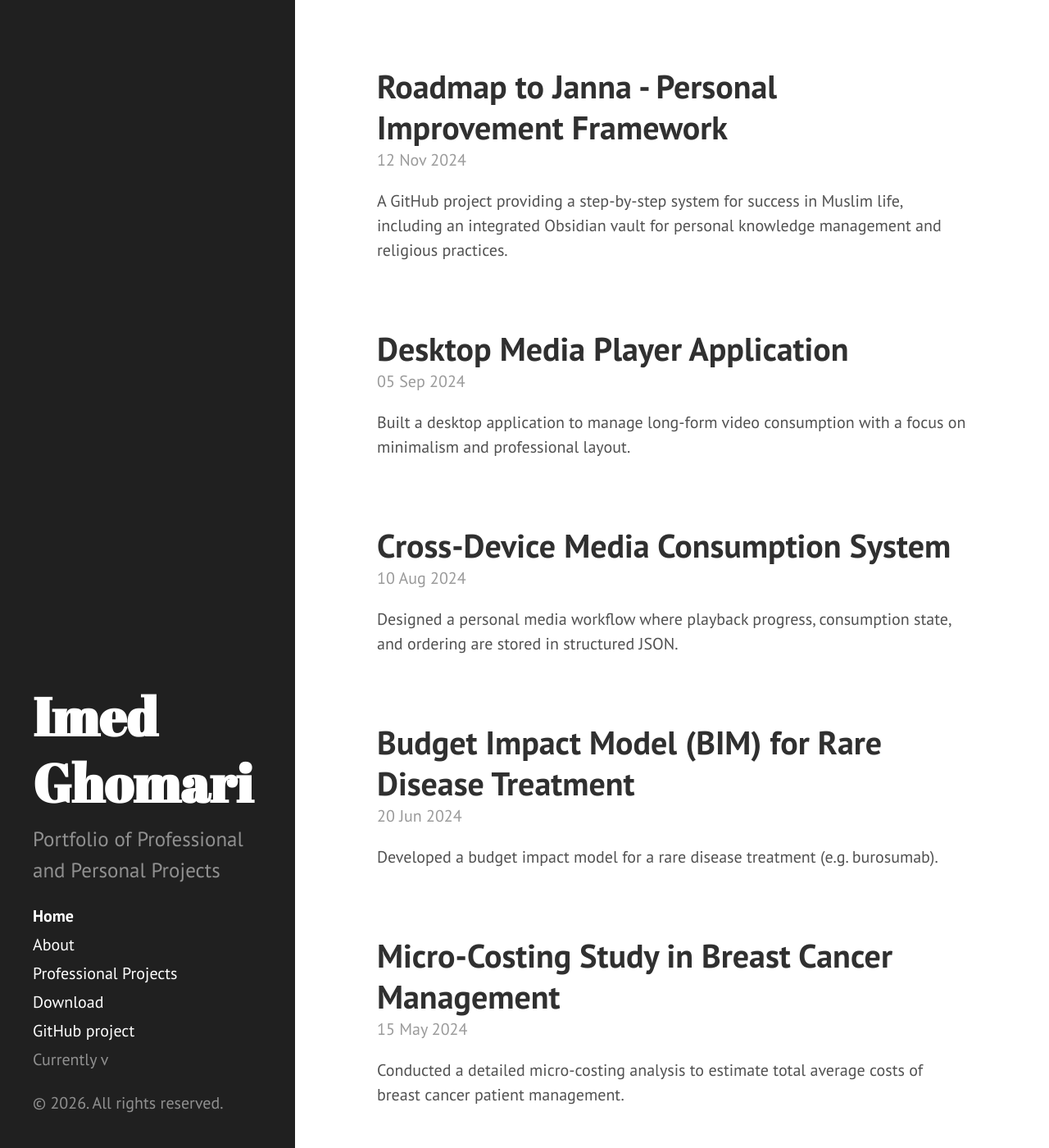
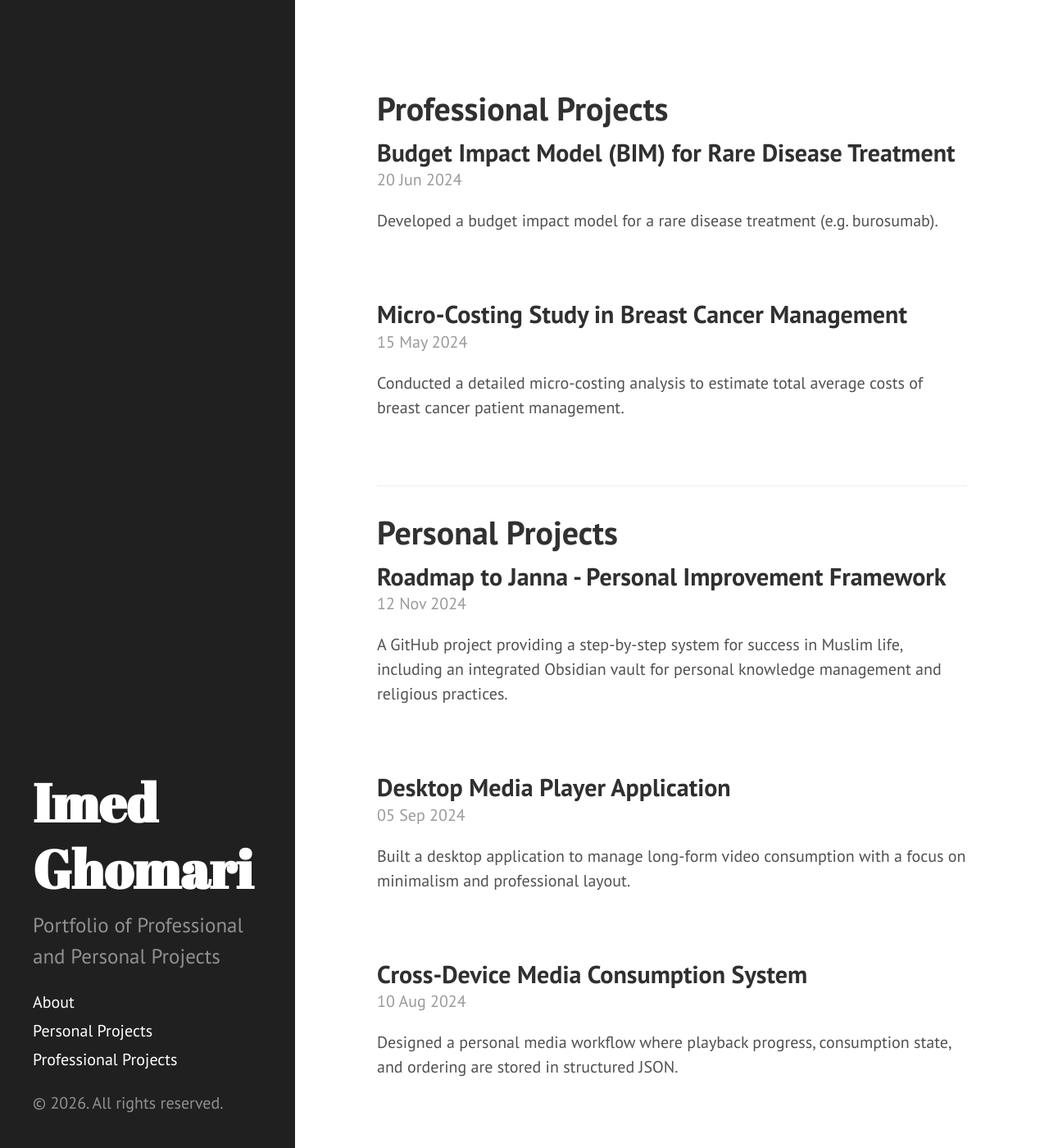
Before and after one commit to imed-ghomari/portfolio, a Jekyll site: the page built from index.md, in a window 1280 px wide and 1400 px high. Shown: the whole window at 82% size. Built offline with Jekyll 4.4.1, drawn with Linux system fonts in a browser that asks for light colours.

Commit message:
Refactor sidebar items and home page structure

```diff
--- a/_includes/sidebar.html
+++ b/_includes/sidebar.html
@@ -10,26 +10,20 @@
     </div>
 
     <nav class="sidebar-nav">
-      <a class="sidebar-nav-item{% if page.url == '/' %} active{% endif %}" href="{{ '/' | relative_url }}">Home</a>
-
       {% comment %}
       The code below dynamically generates a sidebar nav of pages with
       `layout: page` in the front-matter. See readme for usage.
       {% endcomment %}
 
-      {% assign pages_list = site.pages %}
+      {% assign pages_list = site.pages | sort: "title" %}
       {% for node in pages_list %}
-      {% if node.title != null %}
+      {% if node.title != null and node.title != "404: Page not found" %}
       {% if node.layout == "page" %}
       <a class="sidebar-nav-item{% if page.url == node.url %} active{% endif %}" href="{{ node.url | relative_url }}">{{
         node.title }}</a>
       {% endif %}
       {% endif %}
       {% endfor %}
-
-      <a class="sidebar-nav-item" href="{{ site.github.repo }}/archive/v{{ site.version }}.zip">Download</a>
-      <a class="sidebar-nav-item" href="{{ site.github.repo }}">GitHub project</a>
-      <span class="sidebar-nav-item">Currently v{{ site.version }}</span>
     </nav>
 
     <p>&copy; {{ site.time | date: '%Y' }}. All rights reserved.</p>
--- a/index.md
+++ b/index.md
@@ -4,16 +4,32 @@ title: Home
 ---
 
 <div class="posts">
-  {% for post in site.posts %}
+  <h1>Professional Projects</h1>
+  {% assign professional_posts = site.posts | where_exp: "post", "post.categories contains 'professional'" %}
+  {% for post in professional_posts %}
   <article class="post">
-    <h1 class="post-title">
+    <h2 class="post-title">
       <a href="{{ post.url | relative_url }}">
         {{ post.title }}
       </a>
-    </h1>
+    </h2>
+    <time datetime="{{ post.date | date_to_xmlschema }}" class="post-date">{{ post.date | date_to_string }}</time>
+    {{ post.excerpt }}
+  </article>
+  {% endfor %}
 
+  <hr>
+
+  <h1>Personal Projects</h1>
+  {% assign personal_posts = site.posts | where_exp: "post", "post.categories contains 'personal'" %}
+  {% for post in personal_posts %}
+  <article class="post">
+    <h2 class="post-title">
+      <a href="{{ post.url | relative_url }}">
+        {{ post.title }}
+      </a>
+    </h2>
     <time datetime="{{ post.date | date_to_xmlschema }}" class="post-date">{{ post.date | date_to_string }}</time>
-
     {{ post.excerpt }}
   </article>
   {% endfor %}
```
Also changed, not shown: personal-projects.md (added, +21 -0 lines).
